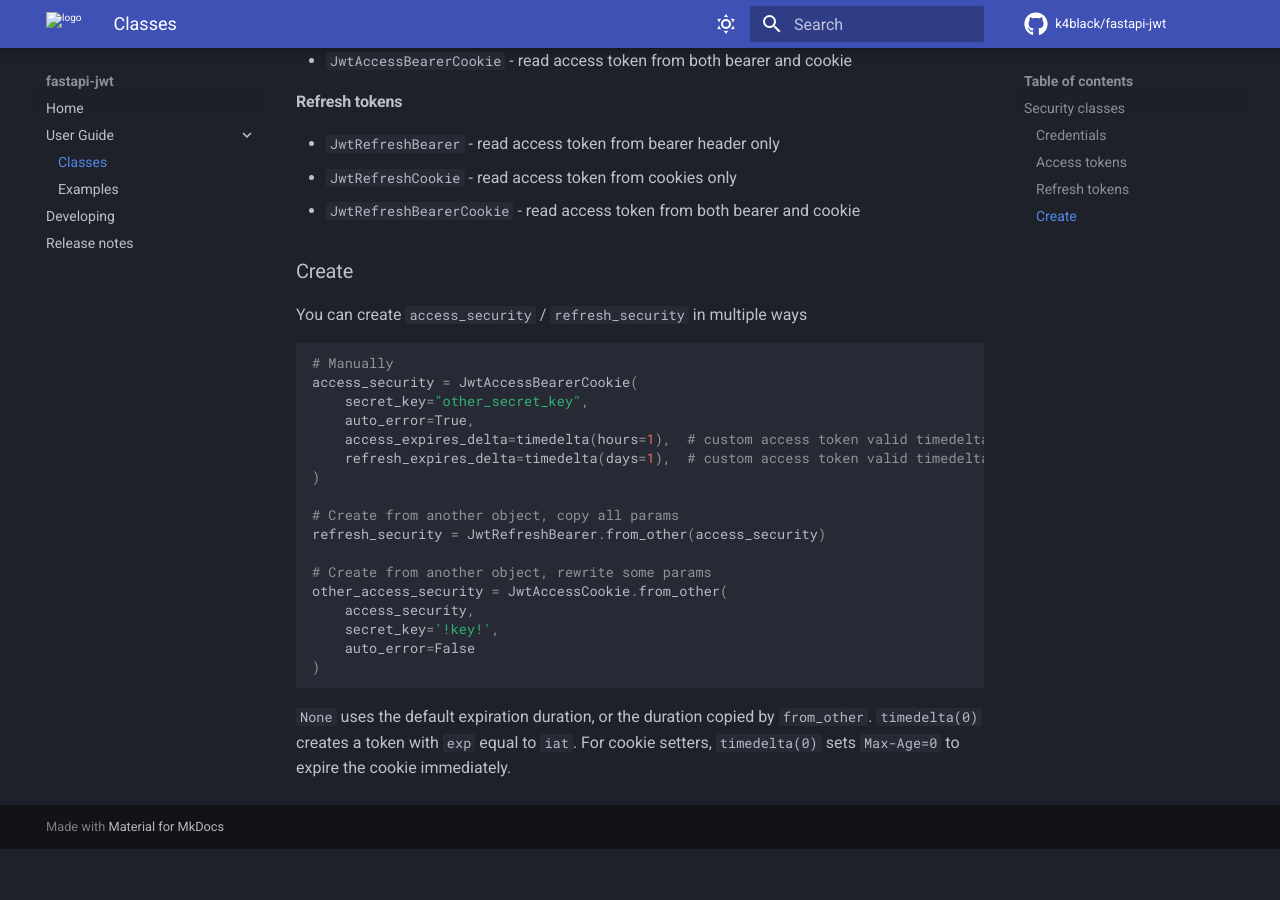
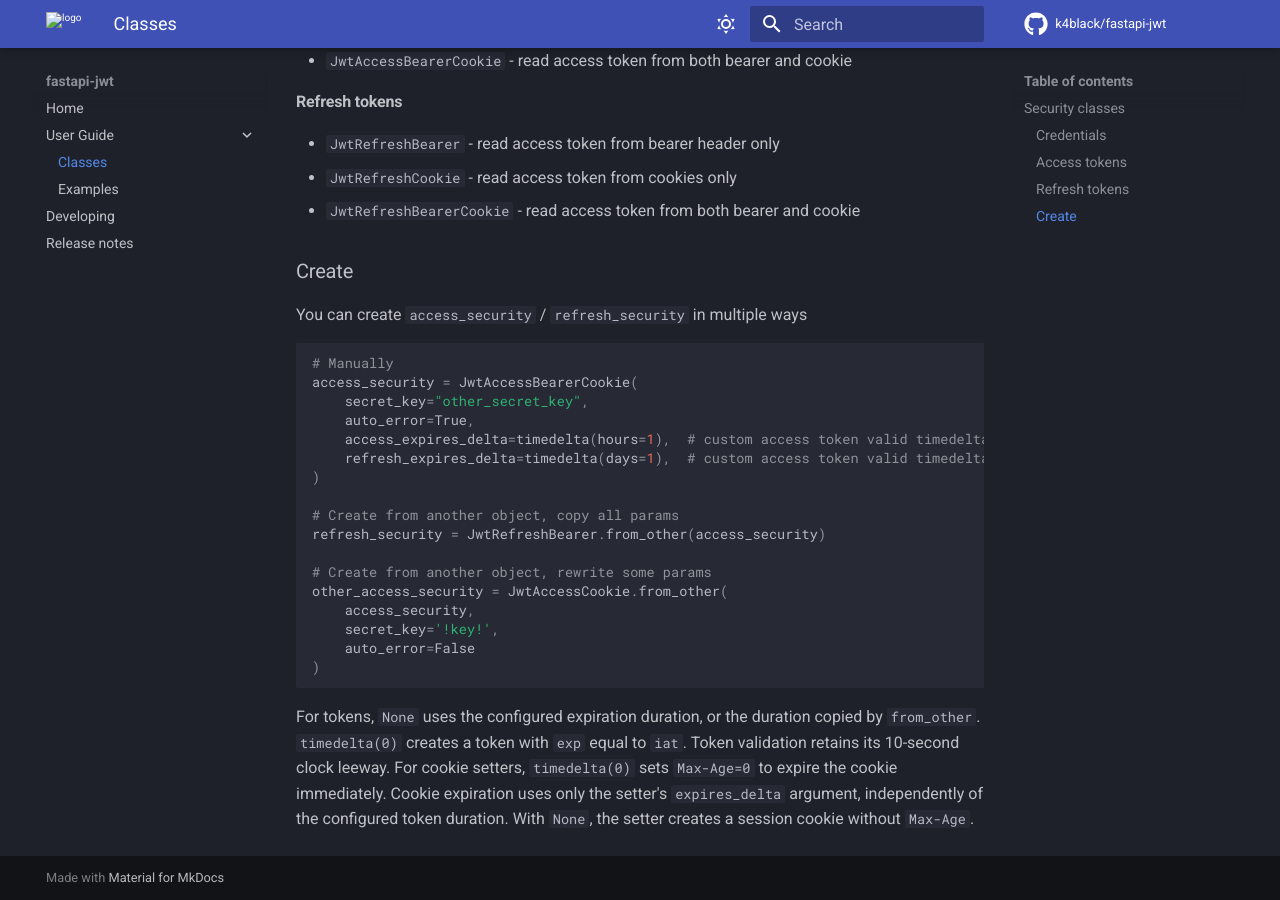
Before and after one commit to k4black/fastapi-jwt, an MkDocs documentation site: the page built from docs/docs/user_guide/classes.md, in a window 1280 px wide and 900 px high, scrolled down 557 px. Built offline with MkDocs 1.6.1 and Material for MkDocs 9.7.7, drawn with Linux system fonts in a browser that asks for light colours; comment, search, counter and statistics services are not loaded; the version menu is left out; before the commit the page ends 1406 px from its top, so only the background shows below that.

````diff
--- a/docs/docs/user_guide/classes.md
+++ b/docs/docs/user_guide/classes.md
@@ -50,6 +50,9 @@
 )
 ```
 
-`None` uses the default expiration duration, or the duration copied by `from_other`.
+For tokens, `None` uses the configured expiration duration, or the duration copied by `from_other`.
 `timedelta(0)` creates a token with `exp` equal to `iat`.
+Token validation retains its 10-second clock leeway.
 For cookie setters, `timedelta(0)` sets `Max-Age=0` to expire the cookie immediately.
+Cookie expiration uses only the setter's `expires_delta` argument, independently of the configured token duration.
+With `None`, the setter creates a session cookie without `Max-Age`.
````
Also changed, not shown: CHANGELOG.md.
